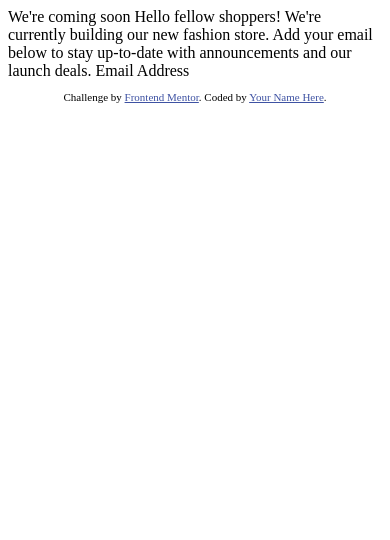
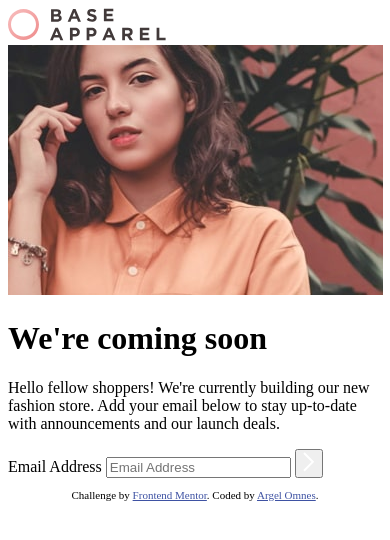
Before and after one commit to argelomnes/base-apparel-coming-soon, a plain HTML site: page index.html in a window 390 px wide. Drawn offline with Linux system fonts and the light colour scheme.

Commit message:
Mark up HTML

```diff
--- a/index.html
+++ b/index.html
@@ -1,33 +1,79 @@
 <!DOCTYPE html>
 <html lang="en">
     <head>
-  <meta charset="UTF-8">
-  <meta name="viewport" content="width=device-width, initial-scale=1.0"> <!-- displays site properly based on user's device -->
+        <meta charset="UTF-8" />
+        <meta name="viewport" content="width=device-width, initial-scale=1.0" />
+        <!-- displays site properly based on user's device -->
 
-  <link rel="icon" type="image/png" sizes="32x32" href="./images/favicon-32x32.png">
+        <link rel="icon" type="image/png" sizes="32x32" href="./images/favicon-32x32.png" />
 
         <title>Frontend Mentor | Base Apparel coming soon page</title>
+        <link
+            href="https://fonts.googleapis.com/css?family=Josefin+Sans:300,400,600&display=swap"
+            rel="stylesheet"
+        />
+        <link rel="stylesheet" href="css/style.css" />
 
         <!-- Feel free to remove these styles or customise in your own stylesheet 👍 -->
         <style>
-    .attribution { font-size: 11px; text-align: center; }
-    .attribution a { color: hsl(228, 45%, 44%); }
+            .attribution {
+                font-size: 11px;
+                text-align: center;
+            }
+            .attribution a {
+                color: hsl(228, 45%, 44%);
+            }
         </style>
     </head>
     <body>
+        <div class="container">
+            <div class="grid">
+                <header class="row">
+                    <a href="#"><img src="images/logo.svg" alt="Base Apparel" class="logo"/></a>
+                </header>
 
-  We're coming soon
+                <picture>
+                    <source
+                        srcset="images/hero-desktop.jpg 610w"
+                        media="(min-width: 548px)"
+                        type="image/jpeg"
+                    />
+                    <img src="images/hero-mobile.jpg" alt="female model" class="hero" />
+                </picture>
 
-  Hello fellow shoppers! We're currently building our new fashion store.
-  Add your email below to stay up-to-date with announcements and our launch deals.
-
-  Email Address
+                <main class="row">
+                    <h1><span>We're</span> coming soon</h1>
+                    <p>
+                        Hello fellow shoppers! We're currently building our new fashion store. Add
+                        your email below to stay up-to-date with announcements and our launch deals.
+                    </p>
+                    <form action="#" method="get" accept-charset="utf-8">
+                        <label for="email">Email Address</label>
+                        <input
+                            id="email"
+                            type="email"
+                            name="email"
+                            value=""
+                            placeholder="Email Address"
+                            class="email"
+                            required
+                        />
+                        <button type="submit">
+                            <img src="images/icon-arrow.svg" alt="arrow" />
+                        </button>
+                    </form>
+                </main>
+            </div>
+            <!-- grid -->
 
             <footer>
                 <p class="attribution">
-      Challenge by <a href="https://www.frontendmentor.io?ref=challenge" target="_blank">Frontend Mentor</a>.
-      Coded by <a href="#">Your Name Here</a>.
+                    Challenge by
+                    <a href="https://www.frontendmentor.io?ref=challenge" target="_blank"
+                        >Frontend Mentor</a
+                    >. Coded by <a href="https://twitter.com/css_override">Argel Omnes</a>.
                 </p>
             </footer>
+        </div>
     </body>
 </html>
```
Lines whose indentation alone changed are shown as unchanged.
